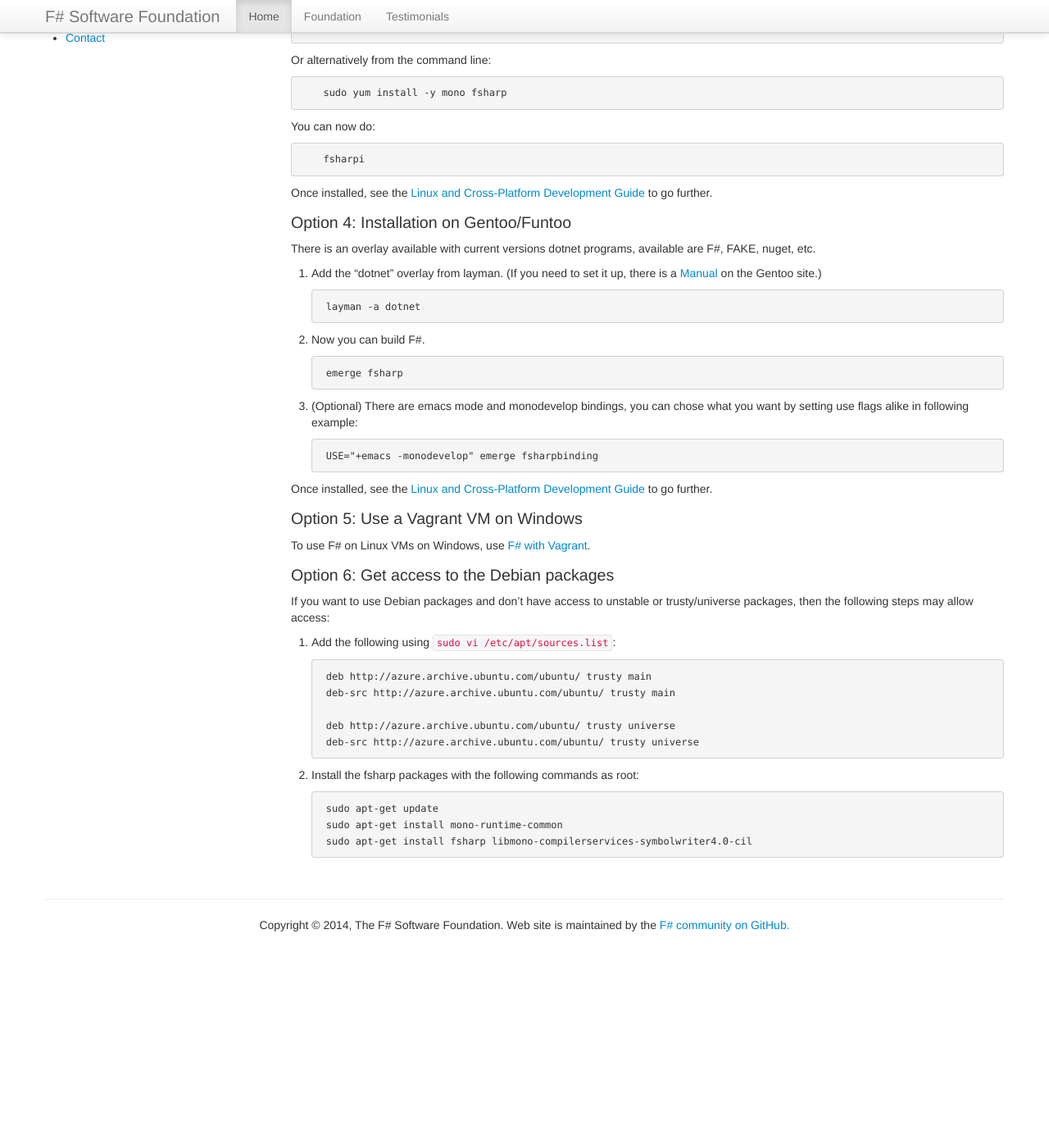
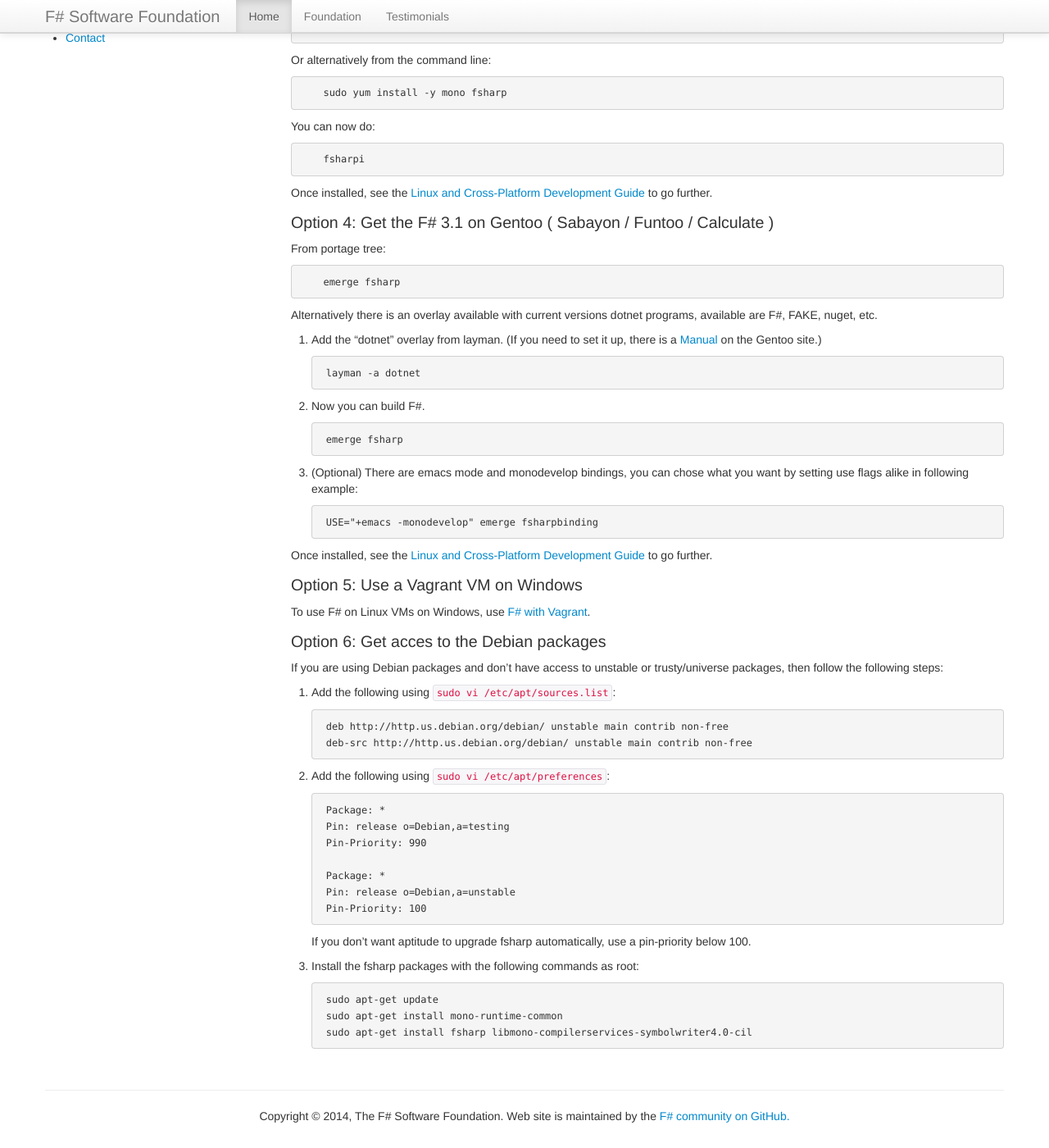
Before and after one commit to fsharp/fsharp.org, a Jekyll site: the page built from use/linux/index.md, in a window 1280 px wide and 1400 px high, scrolled down 1179 px. Shown: the whole window at 82% size. Built offline with Jekyll 4.4.1, drawn with Linux system fonts in a browser that asks for light colours; nearby versions of some CDN libraries; some web fonts are replaced; comment, search, counter and statistics services are not loaded; before the commit the page ends 2367 px from its top, so only the background shows below that.

Commit message:
lesser Gentoo installation manual update

```diff
--- a/use/linux/index.md
+++ b/use/linux/index.md
@@ -87,9 +87,13 @@
 go further.
 
 
-### Option 4: Installation on Gentoo/Funtoo
+### Option 4: Get the F# 3.1 on Gentoo ( Sabayon / Funtoo / Calculate )
 
-There is an overlay available with current versions dotnet programs, available are F#, FAKE, nuget, etc.
+From portage tree:
+
+        emerge fsharp
+
+Alternatively there is an overlay available with current versions dotnet programs, available are F#, FAKE, nuget, etc.
 
 1. Add the "dotnet" overlay from layman. (If you need to set it up, there is a [Manual](http://www.gentoo.org/proj/en/overlays/userguide.xml) on the Gentoo site.)
 
@@ -112,20 +116,29 @@
 To use F# on Linux VMs on Windows, use [F# with Vagrant](http://christoph.ruegg.name/blog/test-csharp-fsharp-on-mono-with-vagrant.html).
 
 
-### Option 6: Get access to the Debian packages
+### Option 6: Get acces to the Debian packages
 
-If you want to use Debian packages and don't have access to unstable or trusty/universe packages, then
-the following steps may allow access:
+If you are using Debian packages and don't have access to unstable or trusty/universe packages, then
+follow the following steps:
 
 1. Add the following using `sudo vi /etc/apt/sources.list`:
 
-        deb http://azure.archive.ubuntu.com/ubuntu/ trusty main
-        deb-src http://azure.archive.ubuntu.com/ubuntu/ trusty main
+        deb http://http.us.debian.org/debian/ unstable main contrib non-free
+        deb-src http://http.us.debian.org/debian/ unstable main contrib non-free
 
-        deb http://azure.archive.ubuntu.com/ubuntu/ trusty universe
-        deb-src http://azure.archive.ubuntu.com/ubuntu/ trusty universe
+2. Add the following using `sudo vi /etc/apt/preferences`:
 
-2. Install the fsharp packages with the following commands as root:
+        Package: *
+        Pin: release o=Debian,a=testing
+        Pin-Priority: 990
+
+        Package: *
+        Pin: release o=Debian,a=unstable
+        Pin-Priority: 100
+
+   If you don't want aptitude to upgrade fsharp automatically, use a pin-priority below 100.
+
+3. Install the fsharp packages with the following commands as root:
 
         sudo apt-get update
         sudo apt-get install mono-runtime-common
```
